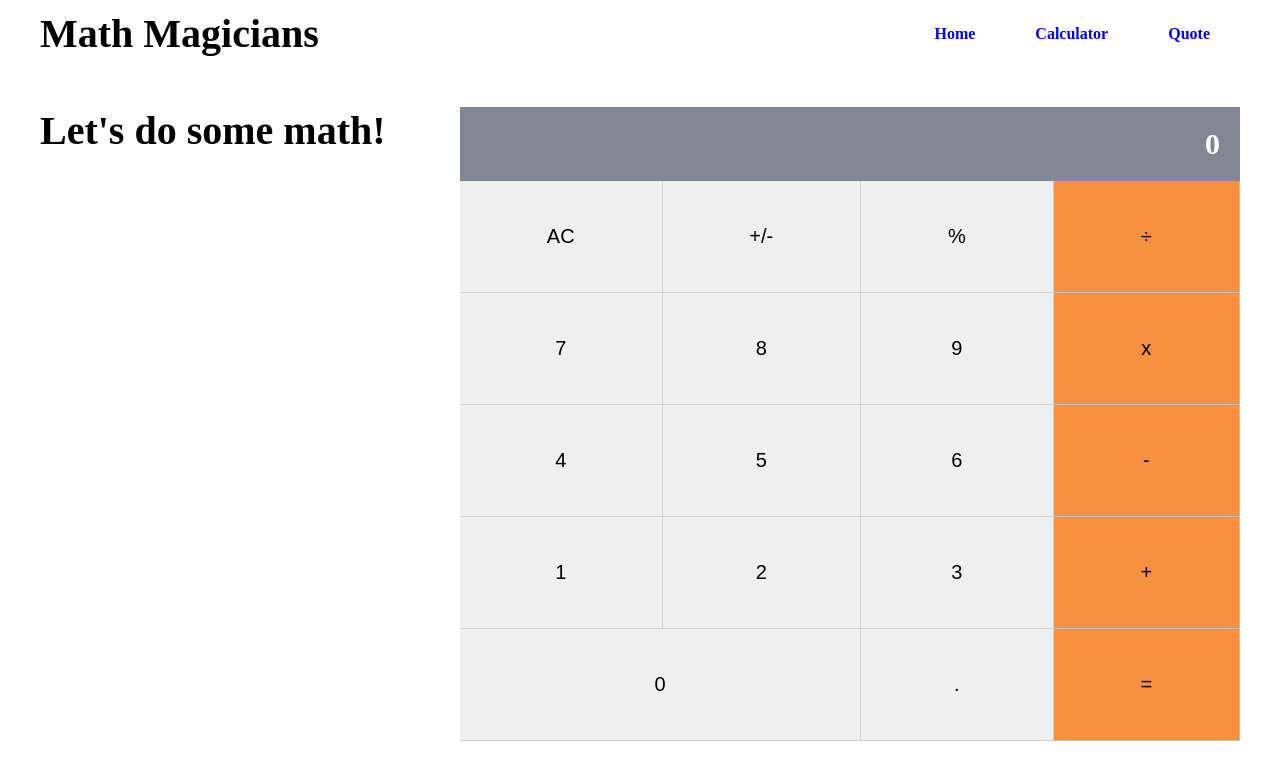
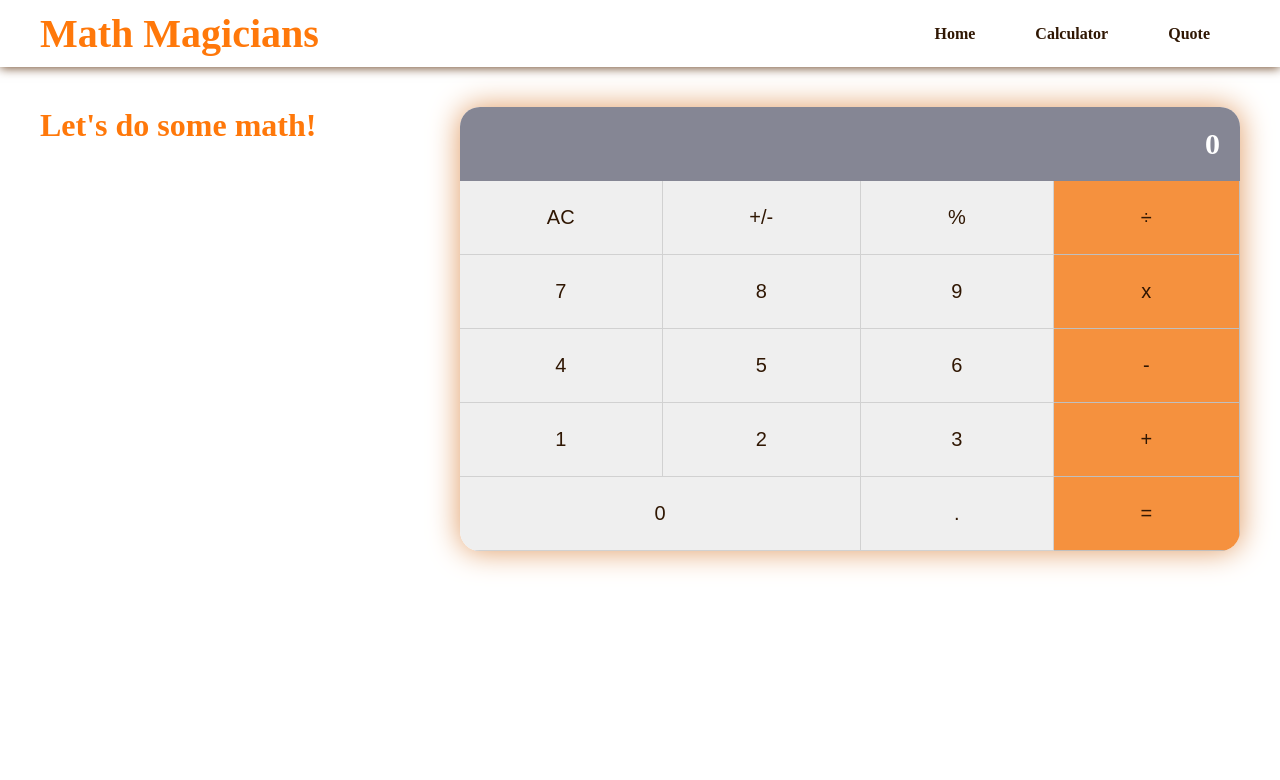
Before and after one commit to K0ppai/Math-Magicians, a React (Create React App) app: page /calculator in a window 1280 px wide. Shown: the top 780 px of the page. Built offline with nearby package versions, Linux system fonts and the light colour scheme.

Commit message:
Fix linter error

```diff
--- a/src/styles/calculator.css
+++ b/src/styles/calculator.css
@@ -2,21 +2,26 @@
   margin: 0;
   padding: 0;
   box-sizing: border-box;
+  color: #301703;
 }
 
-.container{
+h1 {
+  color: #ff780a;
+}
+
+.container {
   display: flex;
   justify-content: space-between;
-  max-height: 100vh;
   margin: 0 40px;
   margin-top: 40px;
   margin-bottom: 30px;
-
 }
 
 .calculator-container {
   width: 65%;
-  height: 70vh;
+  box-shadow: 0 0 30px #e09a61;
+  overflow: hidden;
+  border-radius: 20px;
 }
 
 .display {
@@ -31,11 +36,10 @@
 .buttons {
   display: grid;
   grid-template-columns: auto auto auto auto;
-  height: 100%;
 }
 
 .buttons button {
-  padding: 10px;
+  padding: 25px 0;
   border: 1px solid rgb(209, 209, 209);
   border-top: none;
   border-left: none;
@@ -66,7 +70,7 @@
 .buttons > button:nth-child(8):hover,
 .buttons > button:nth-child(12):hover,
 .buttons > button:nth-child(16):hover,
-.buttons > button:nth-child(19):hover{
+.buttons > button:nth-child(19):hover {
   background-color: rgb(225, 131, 53);
   transition: 0.2s;
 }
--- a/src/styles/home.css
+++ b/src/styles/home.css
@@ -1,7 +1,14 @@
-main{
+main {
   padding: 30px 40px;
 }
 
-p{
+main h1 {
+  font-size: 40px;
+  color: #ff780a;
+}
+
+p {
   padding-top: 20px;
+  color: #301703;
+  font-size: 18px;
 }
--- a/src/styles/nav.css
+++ b/src/styles/nav.css
@@ -1,23 +1,32 @@
-nav{
+nav {
   padding: 10px 40px;
   display: flex;
   align-items: center;
   justify-content: space-between;
+  box-shadow: 0 1px 10px #6f492a;
 }
 
-h1{
+nav h1 {
   font-size: 40px;
+  color: #ff780a;
 }
 
-ul{
+ul {
   display: flex;
 }
-li{
+
+li {
   list-style: none;
   margin: 0 30px;
   font-weight: bold;
+  color: #55446a;
 }
 
-li a{
+li a {
   text-decoration: none;
 }
+
+li a:hover {
+  color: #6f492a;
+  text-decoration: underline;
+}
--- a/src/styles/quote.css
+++ b/src/styles/quote.css
@@ -5,4 +5,5 @@
   transform: translate(-50%, -50%);
   width: 90%;
   text-align: center;
+  color: #301703;
 }
```
